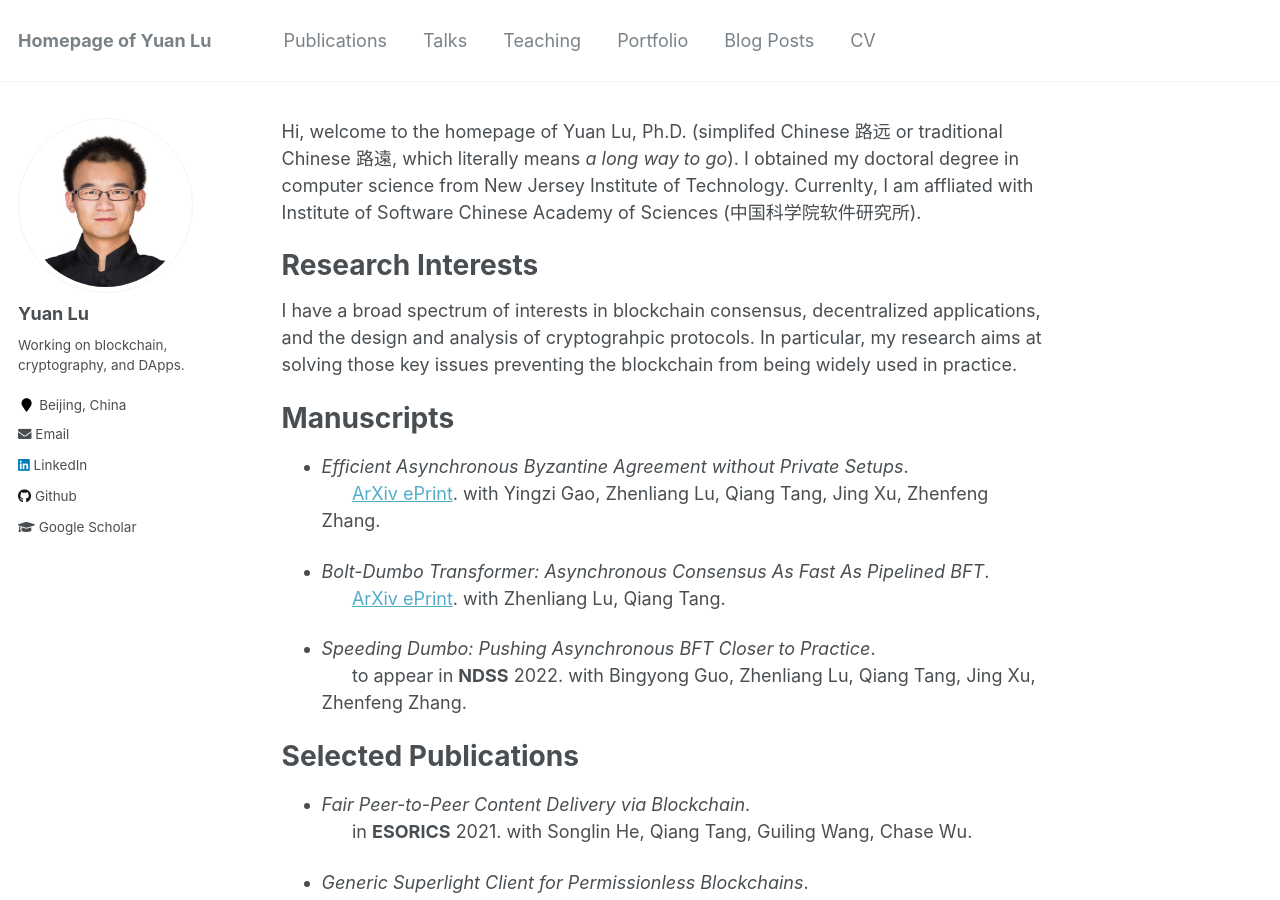
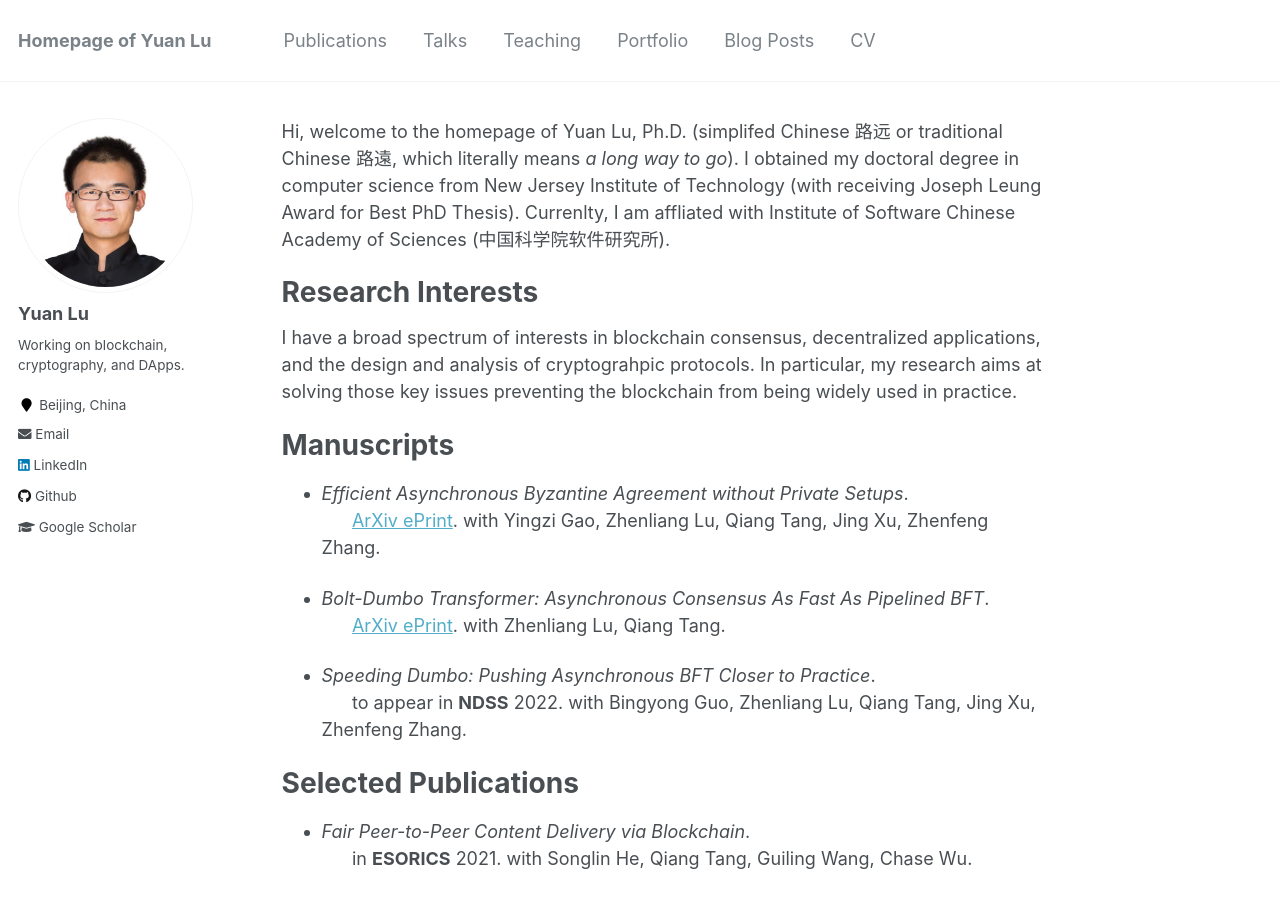
Before and after one commit to yylluu/yylluu.github.io, a Jekyll site: the page built from _pages/about.md, in a window 1280 px wide and 900 px high. Built offline with Jekyll 4.4.1, drawn with Linux system fonts in a browser that asks for light colours.

Commit message:
Update about.md

```diff
--- a/_pages/about.md
+++ b/_pages/about.md
@@ -7,7 +7,7 @@ redirect_from:
   - /about.html
 ---
 
-Hi, welcome to the homepage of Yuan Lu, Ph.D. (simplifed Chinese 路远 or traditional Chinese 路遠, which literally means *a long way to go*). I obtained my doctoral degree in computer science from New Jersey Institute of Technology. Currenlty, I am affliated with Institute of Software Chinese Academy of Sciences (中国科学院软件研究所).
+Hi, welcome to the homepage of Yuan Lu, Ph.D. (simplifed Chinese 路远 or traditional Chinese 路遠, which literally means *a long way to go*). I obtained my doctoral degree in computer science from New Jersey Institute of Technology (with receiving Joseph Leung Award for Best PhD Thesis). Currenlty, I am affliated with Institute of Software Chinese Academy of Sciences (中国科学院软件研究所).
 
 
 Research Interests
```
